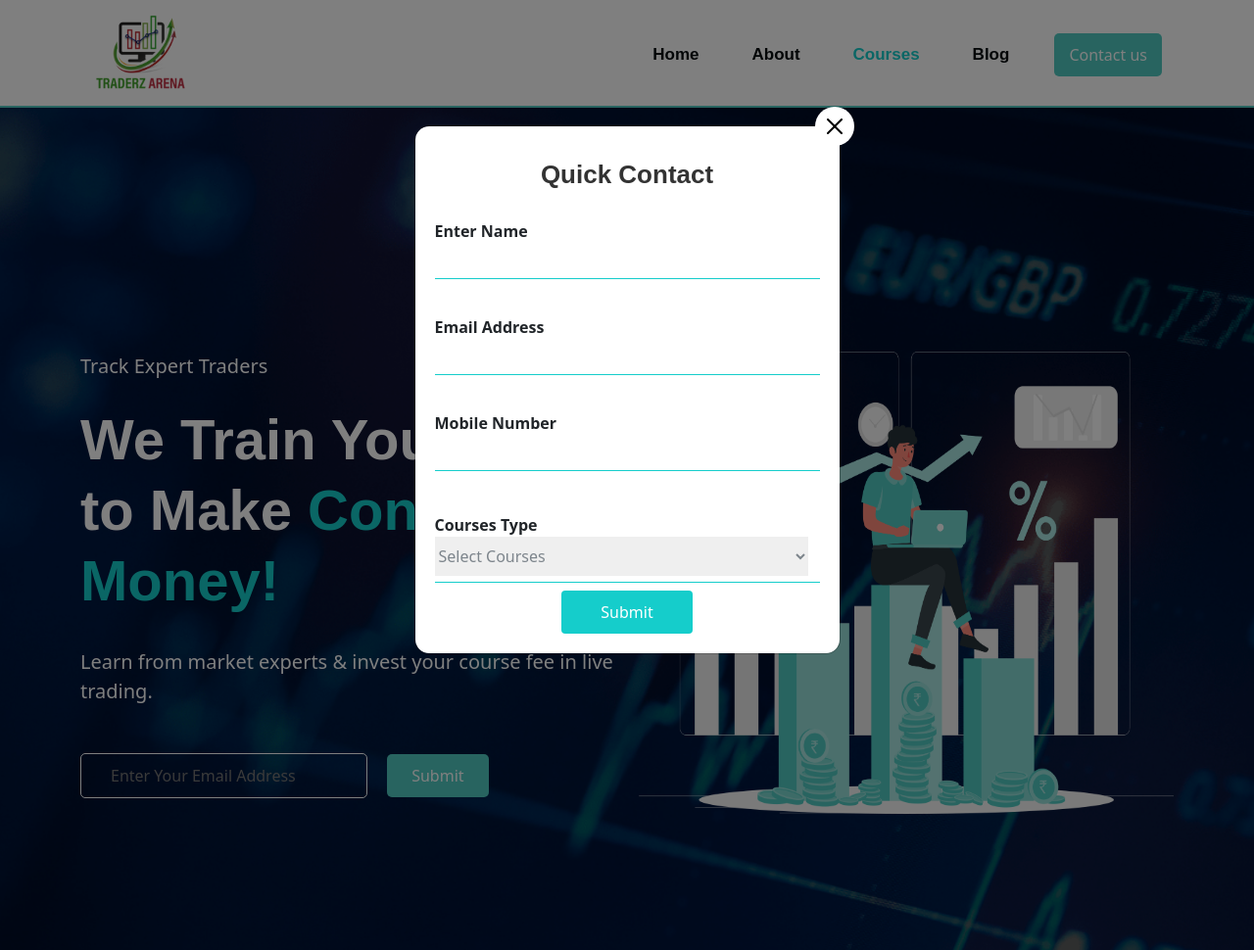
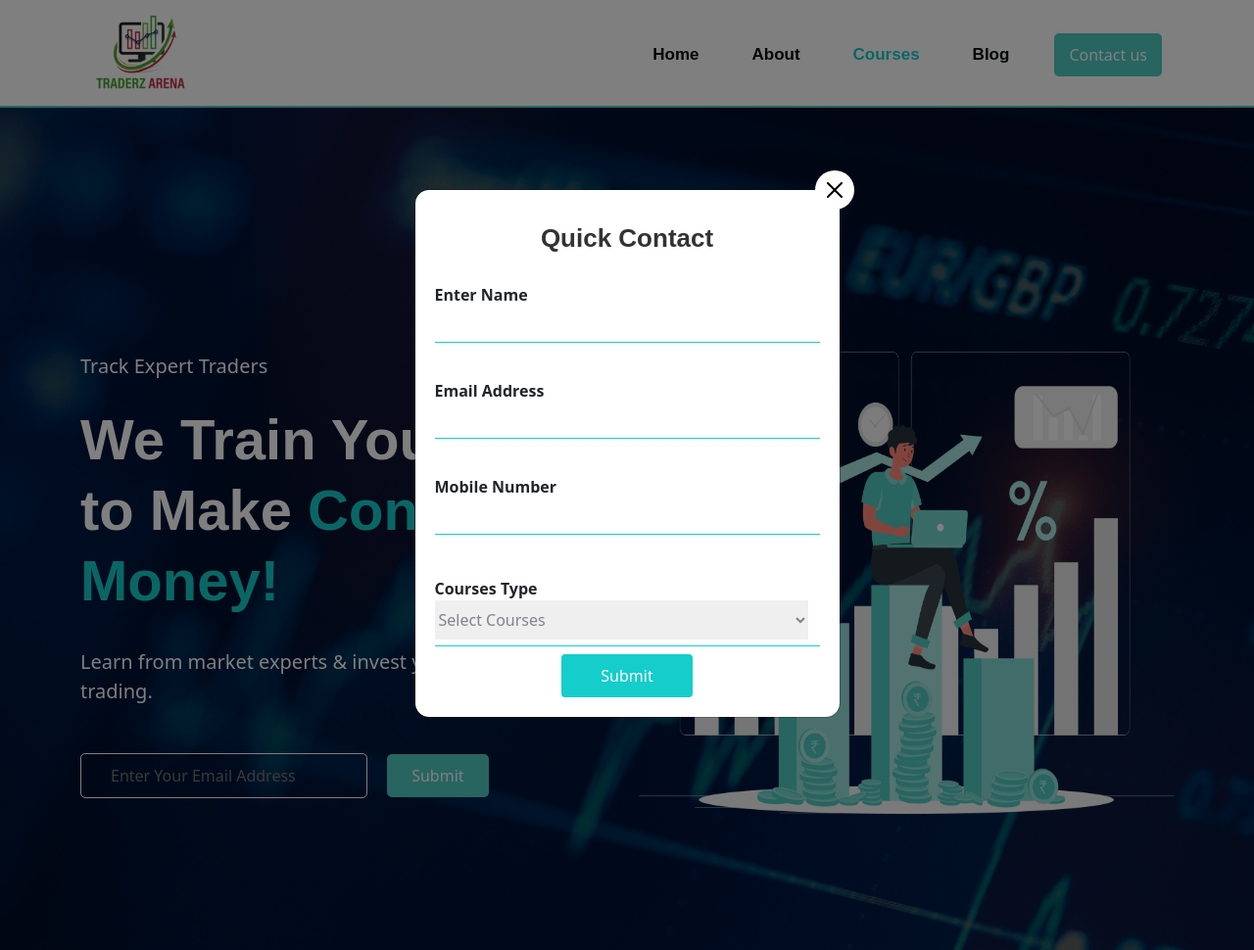
Before and after one commit to Sanjithgokul/traderz-arena, a PHP site: page / in a window 1280 px wide, after a click on "Read More". Shown: the whole page at 98% size. Run offline with PHP 8.4, Linux system fonts and the light colour scheme.

Commit message:
height updated

```diff
--- a/css/master.css
+++ b/css/master.css
@@ -580,6 +580,12 @@ button#enquiryButton:disabled{
   color: #dc3545;
 }
 
+.modal-dialog {
+  height: calc(100vh - 100px);
+  display: flex;
+  align-items: center;
+}
+
 @media (max-width: 1400px){
   .backround-banner{
     min-height: 100vh;
@@ -643,7 +649,6 @@ button#enquiryButton:disabled{
 
   .modal-dialog {
     max-width: 435px;
-    top: 127px;
   }
 
   .backround-banner{
@@ -699,7 +704,6 @@ button#enquiryButton:disabled{
 @media(min-width:576px){
   .modal-dialog {
     max-width: 435px;
-    top: 100px;
   }
 }
 
@@ -723,9 +727,9 @@ button#enquiryButton:disabled{
     margin-top: 10px;
   }
 
-  .modal-dialog{
+  /* .modal-dialog{
     top: 20%;
-  }
+  } */
 
   .foooter-social-icon{
     margin-bottom: 10px;
@@ -749,8 +753,8 @@ button#enquiryButton:disabled{
     height: 35px;
   }
 
-  .modal-dialog{
+  /* .modal-dialog{
     top: 5%;
-  }
+  } */
 
 }
```
